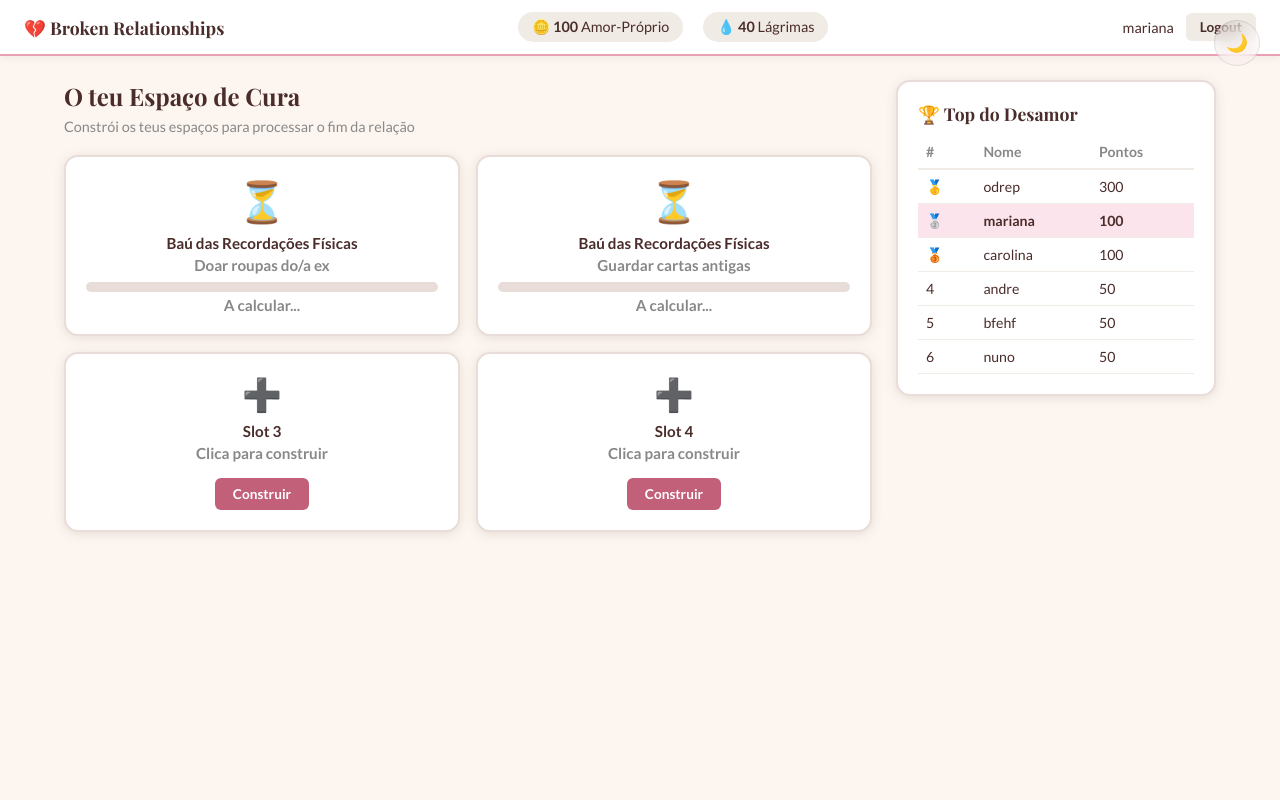
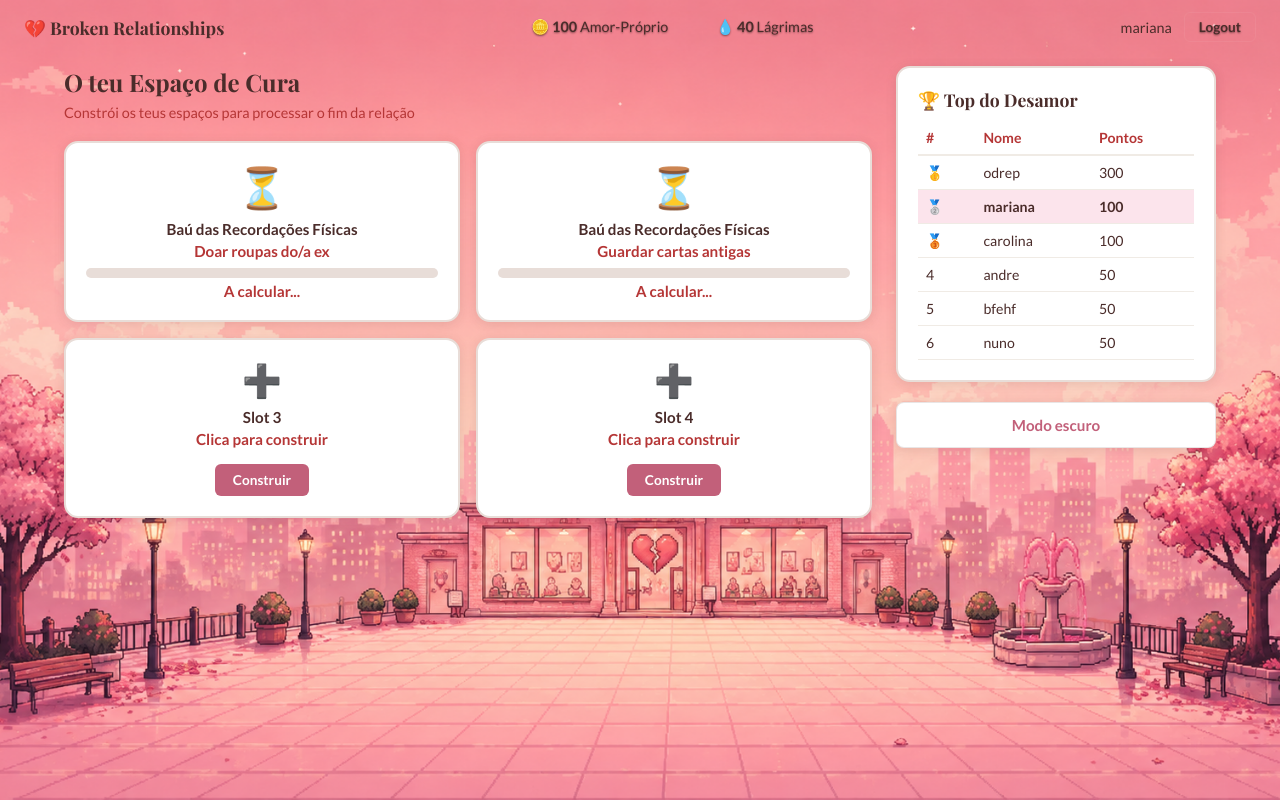
Before and after one commit to mari26006/projeto_grupo, a Flask app: page /dashboard in a window 1280 px wide. Run offline with Flask 3, Linux system fonts and the light colour scheme; a user stored in the database is signed in; data comes from the database, SQL or seed files in the repository; both versions use the stored data as it was after the commit; some web fonts are replaced.

Commit message:
Atualização das páginas HTML e estilos CSS

```diff
--- a/museum_broken_relationships/static/css/style.css
+++ b/museum_broken_relationships/static/css/style.css
@@ -14,7 +14,7 @@
     --rosa-escuro: #c2607a;
     --creme: #fdf6f0;
     --castanho: #4a2c2a;
-    --cinza: #888;
+    --cinza: #b53636;
     --cinza-claro: #f0ebe5;
     --verde: #6dbf82;
     --amarelo: #f5c842;
@@ -31,23 +31,27 @@
 }
 
 .dark-mode {
-    --bg: #0d0718;
-    --page-bg: linear-gradient(135deg, #120b1f 0%, #230f34 100%);
-    --landing-bg: radial-gradient(circle at top, rgba(255, 91, 179, 0.18), transparent 25%),
-                     linear-gradient(135deg, #120b1f 0%, #230f34 100%);
-    --text: #f6efff;
-    --text-secondary: #c8b7da;
-    --card-bg: rgba(22, 11, 33, 0.92);
-    --border: rgba(255, 255, 255, 0.12);
-    --accent: #ff5ab3;
-    --sombra: 0 20px 60px rgba(0, 0, 0, 0.35);
+    --bg: #15100f;
+    --page-bg: linear-gradient(135deg, #15100f 0%, #241416 58%, #321821 100%);
+    --landing-bg: radial-gradient(circle at top, rgba(232, 160, 180, 0.18), transparent 28%),
+                     linear-gradient(135deg, #15100f 0%, #241416 58%, #321821 100%);
+    --text: #fff7f2;
+    --text-secondary: #d4beb6;
+    --card-bg: #211817;
+    --border: rgba(232, 160, 180, 0.22);
+    --accent: #f08caf;
+    --rosa-escuro: #f08caf;
+    --cinza: #b9aaa4;
+    --cinza-claro: #332524;
+    --castanho: #fff7f2;
+    --sombra: 0 18px 50px rgba(0, 0, 0, 0.45);
 }
 
 body {
     font-family: 'Lato', sans-serif;
-    background-color: var(--bg);
+    min-height: 100vh;
+    background: url("../img/fundo.jpeg") center top / cover fixed no-repeat;
     color: var(--text);
-    min-height: 100vh;
 }
 
 /* ===========================
@@ -121,27 +125,31 @@ body {
 }
 
 #theme-toggle {
-    position: fixed;
-    right: 20px;
-    top: 20px;
-    width: 46px;
-    height: 46px;
-    border-radius: 50%;
+    width: 100%;
+    min-height: 46px;
+    border-radius: 8px;
     border: 1px solid var(--border);
-    background: rgba(255, 255, 255, 0.08);
-    color: var(--text);
-    font-size: 1.1rem;
+    background: var(--card-bg);
+    color: var(--accent);
+    font-size: 0.95rem;
+    font-weight: 700;
     cursor: pointer;
     display: flex;
     align-items: center;
     justify-content: center;
-    z-index: 1000;
-    backdrop-filter: blur(10px);
+    box-shadow: var(--sombra);
+}
+
+.dark-mode #theme-toggle {
+    background: var(--card-bg);
+    color: var(--text);
 }
 
 #theme-toggle:hover {
     transform: translateY(-1px);
-    background: rgba(255, 255, 255, 0.14);
+    border-color: var(--accent);
+    background: var(--accent);
+    color: white;
 }
 
 .btn-principal {
@@ -330,8 +353,8 @@ body {
    =========================== */
 
  .navbar {
-    background: white;
-    border-bottom: 2px solid var(--rosa);
+     background: transparent;
+     border-bottom: none;
      padding: 12px 24px;
      display: flex;
      align-items: center;
@@ -340,8 +363,12 @@ body {
      gap: 10px;
      position: sticky;
      top: 0;
-    z-index: 100;
-    box-shadow: 0 2px 8px rgba(0,0,0,0.06);
+     z-index: 1000;
+ }
+
+ .dark-mode .navbar {
+     background: transparent;
+     border-bottom: none;
  }
 
 .nav-logo {
@@ -359,9 +386,11 @@ body {
 
 .recurso {
     font-size: 0.9rem;
-    background: var(--cinza-claro);
+    background: transparent;
     padding: 6px 14px;
     border-radius: 20px;
+    color: var(--text);
+    text-shadow: 0 1px 2px rgba(0,0,0,0.45);
 }
 
 .nav-user {
@@ -372,17 +401,23 @@ body {
 }
 
 .btn-logout {
-    background: var(--cinza-claro);
-    color: var(--castanho);
+    background: transparent;
+    color: var(--text);
     padding: 6px 14px;
     border-radius: 6px;
     text-decoration: none;
     font-size: 0.85rem;
     font-weight: 700;
+    text-shadow: 0 1px 2px rgba(0,0,0,0.45);
+    border: 1px solid rgba(255,255,255,0.06);
 }
 
 .btn-logout:hover {
-    background: #ddd;
+    background: rgba(255,255,255,0.12);
+}
+
+.dark-mode .btn-logout:hover {
+    background: #463332;
 }
 
 /* ===========================
@@ -393,7 +428,7 @@ body {
     display: grid;
     grid-template-columns: 1fr 320px;
     gap: 24px;
-    padding: 24px;
+    padding: 12px 24px 24px;
     max-width: 1200px;
     margin: 0 auto;
 }
@@ -409,7 +444,7 @@ body {
 }
 
 .secao-desc {
-    color: var(--cinza);
+    color: var(--text-secondary);
     font-size: 0.9rem;
     margin-bottom: 20px;
 }
@@ -454,7 +496,7 @@ body {
 
 .slot-sub {
     font-size: 0.8rem;
-    color: var(--cinza);
+    color: var(--text-secondary);
     margin: 4px 0 8px;
 }
 
@@ -496,9 +542,13 @@ body {
     background: var(--castanho);
 }
 
+.dark-mode .barra-tarefa {
+    background: #d96f91;
+}
+
 .contador {
     font-size: 0.8rem;
-    color: var(--cinza);
+    color: var(--text-secondary);
 }
 
 .estado-ativo {
@@ -579,7 +629,7 @@ body {
 
 .leaderboard th {
     text-align: left;
-    color: var(--cinza);
+    color: var(--text-secondary);
     font-weight: 700;
     padding: 4px 8px 8px;
     border-bottom: 2px solid var(--cinza-claro);
--- a/museum_broken_relationships/templates/base.html
+++ b/museum_broken_relationships/templates/base.html
@@ -7,9 +7,22 @@
     <link rel="stylesheet" href="{{ url_for('static', filename='css/style.css') }}">
     <link href="https://fonts.googleapis.com/css2?family=Playfair+Display:ital,wght@0,400;0,700;1,400&family=Lato:wght@300;400;700&display=swap" rel="stylesheet">
 </head>
-<body>
-    <button id="theme-toggle" type="button" aria-label="Alternar modo escuro">🌙</button>
+<body class="{% block body_class %}{% endblock %}">
+    {% block site_header %}
+    <header>
+        <div class="site-branding">
+            <a href="/" class="site-title">Museum of Broken Relationships</a>
+        </div>
+    </header>
+    {% endblock %}
+
+    <main id="main-content">
         {% block content %}{% endblock %}
+    </main>
+
+    <footer>
+    </footer>
+
     {% block scripts %}{% endblock %}
     <script>
         const themeToggle = document.getElementById('theme-toggle');
@@ -19,10 +32,10 @@
         const applyTheme = (theme) => {
             if (theme === 'dark') {
                 body.classList.add('dark-mode');
-                themeToggle.textContent = '☀️';
+                if (themeToggle) themeToggle.textContent = 'Modo claro';
             } else {
                 body.classList.remove('dark-mode');
-                themeToggle.textContent = '🌙';
+                if (themeToggle) themeToggle.textContent = 'Modo escuro';
             }
         };
 
@@ -33,11 +46,13 @@
 
         applyTheme(getPreferredTheme());
 
+        if (themeToggle) {
             themeToggle.addEventListener('click', () => {
                 const nextTheme = body.classList.contains('dark-mode') ? 'light' : 'dark';
                 localStorage.setItem('preferred-theme', nextTheme);
                 applyTheme(nextTheme);
             });
+        }
     </script>
 </body>
 </html>
--- a/museum_broken_relationships/templates/dashboard.html
+++ b/museum_broken_relationships/templates/dashboard.html
@@ -1,7 +1,9 @@
 {% extends 'base.html' %}
+{% block body_class %}dashboard-page{% endblock %}
+{% block site_header %}{% endblock %}
 {% block content %}
-<!-- NAVBAR -->
-<nav class="navbar">
+<header role="banner">
+    <nav class="navbar nav-inner" aria-label="Navegação principal">
         <div class="nav-logo">💔 Broken Relationships</div>
         <div class="nav-recursos">
             <span class="recurso" id="recurso-amor">🪙 <strong id="amor-valor">{{ user.amor_proprio }}</strong> Amor-Próprio</span>
@@ -12,16 +14,17 @@
             <a href="/logout" class="btn-logout">Logout</a>
         </div>
     </nav>
+</header>
 
-<div class="dashboard">
-    <!-- SLOTS DE CONSTRUÇÃO -->
-    <div class="secao-principal">
-        <h2 class="secao-titulo">O teu Espaço de Cura</h2>
+<main class="dashboard" id="dashboard-main">
+    <section class="secao-principal" aria-labelledby="secao-titulo">
+        <article>
+            <h2 id="secao-titulo" class="secao-titulo">O teu Espaço de Cura</h2>
             <p class="secao-desc">Constrói os teus espaços para processar o fim da relação</p>
 
-        <div class="slots-grid">
+            <div class="slots-grid" role="list">
                 {% for slot in slots %}
-            <div class="slot" id="slot-{{ slot.numero }}" data-numero="{{ slot.numero }}" data-estado="{{ slot.estado }}" data-tipo="{{ slot.tipo or '' }}">
+                <div class="slot" id="slot-{{ slot.numero }}" role="listitem" data-numero="{{ slot.numero }}" data-estado="{{ slot.estado }}" data-tipo="{{ slot.tipo or '' }}">
 
                     {% if slot.estado == 'vazio' %}
                     <div class="slot-vazio">
@@ -77,13 +80,12 @@
                 </div>
                 {% endfor %}
             </div>
-    </div>
+        </article>
+    </section>
 
-    <!-- PAINEL LATERAL -->
-    <div class="painel-lateral">
-        <!-- LEADERBOARD -->
+    <aside class="painel-lateral" aria-labelledby="painel-titulo">
         <div class="painel-secao">
-            <h3>🏆 Top do Desamor</h3>
+            <h3 id="painel-titulo">🏆 Top do Desamor</h3>
             <table class="leaderboard">
                 <thead>
                     <tr><th>#</th><th>Nome</th><th>Pontos</th></tr>
@@ -105,8 +107,9 @@
                 </tbody>
             </table>
         </div>
-    </div>
-</div>
+        <button id="theme-toggle" class="btn theme-toggle-inline" type="button" aria-label="Alternar modo escuro">Modo escuro</button>
+    </aside>
+</main>
 
 <!-- MODAL: CONSTRUIR -->
 <div class="modal-overlay" id="modal-construir" style="display:none">
```
Also changed, not shown: other parts of museum_broken_relationships/static/css/style.css (+60 -6 lines), museum_broken_relationships/templates/index.html (+5 -5 lines), museum_broken_relationships/game.db, museum_broken_relationships/static/img/fundo.jpeg (added). Lines whose indentation alone changed are shown as unchanged.
